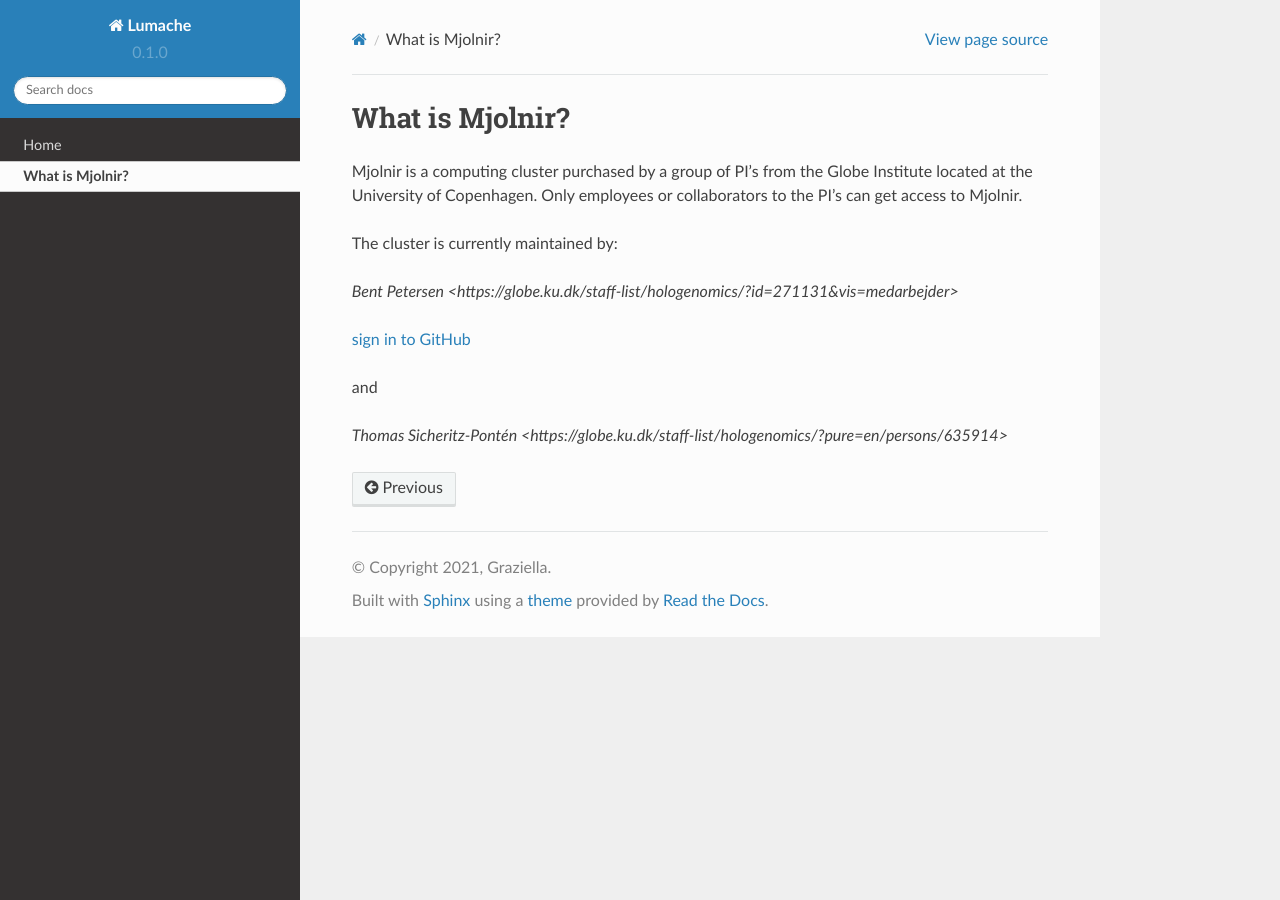
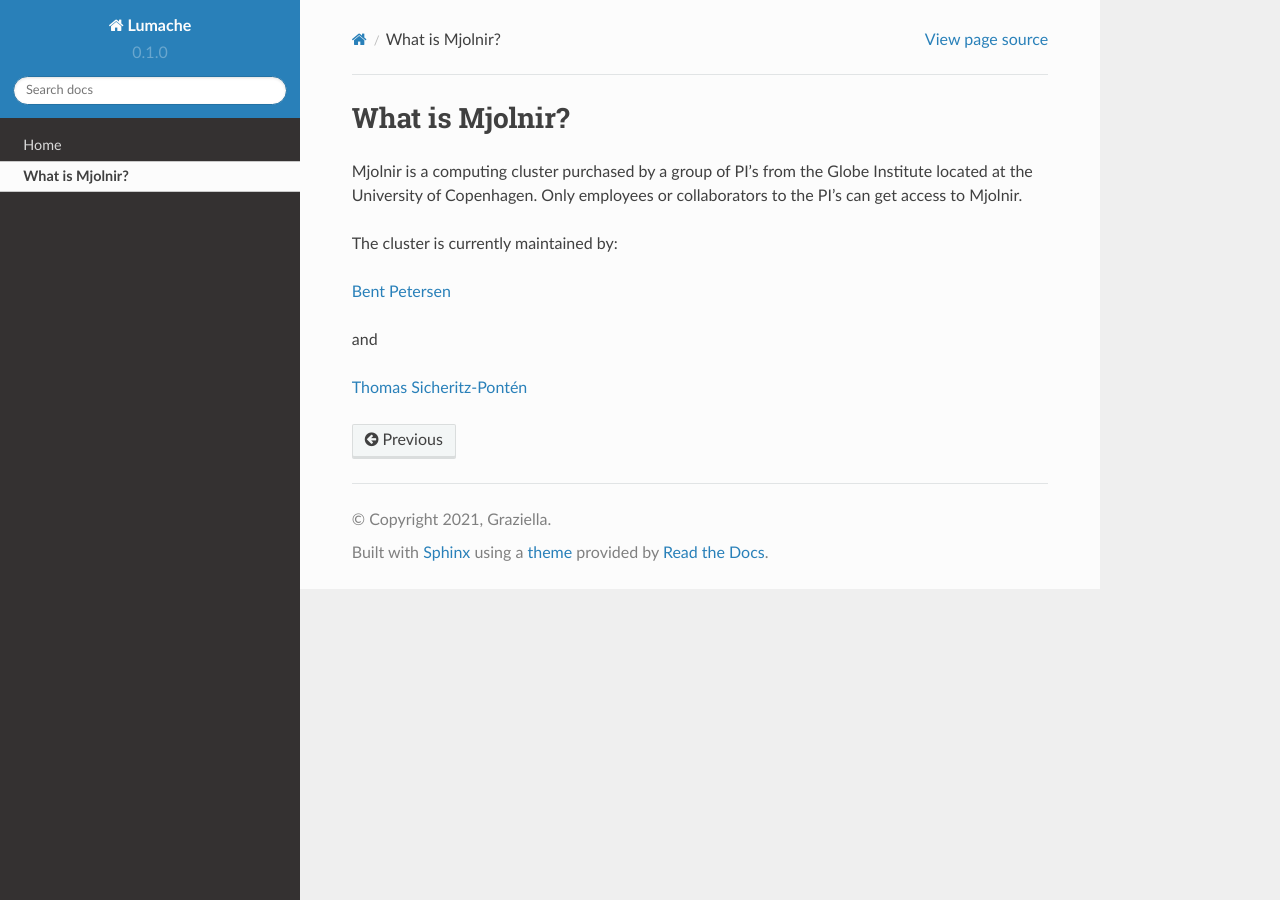
Before and after one commit to bentpetersendk/mjolnir_ucph, a Sphinx documentation site: the page built from docs/source/mjolnir.rst, in a window 1280 px wide. Built offline with Sphinx 7.4.7 and the Read the Docs theme 2.0.0, drawn with Linux system fonts in a browser that asks for light colours.

Commit message:
Update mjolnir.rst

```diff
--- a/docs/source/mjolnir.rst
+++ b/docs/source/mjolnir.rst
@@ -6,10 +6,8 @@ Only employees or collaborators to the PI's can get access to Mjolnir.
 
 The cluster is currently maintained by:
 
-`Bent Petersen <https://globe.ku.dk/staff-list/hologenomics/?id=271131&vis=medarbejder>`
-
-`sign in to GitHub <https://github.com/login>`_
+`Bent Petersen <https://globe.ku.dk/staff-list/hologenomics/?id=271131&vis=medarbejder>`_
 
 and
 
-`Thomas Sicheritz-Pontén <https://globe.ku.dk/staff-list/hologenomics/?pure=en/persons/635914>`
+`Thomas Sicheritz-Pontén <https://globe.ku.dk/staff-list/hologenomics/?pure=en/persons/635914>`_
```
